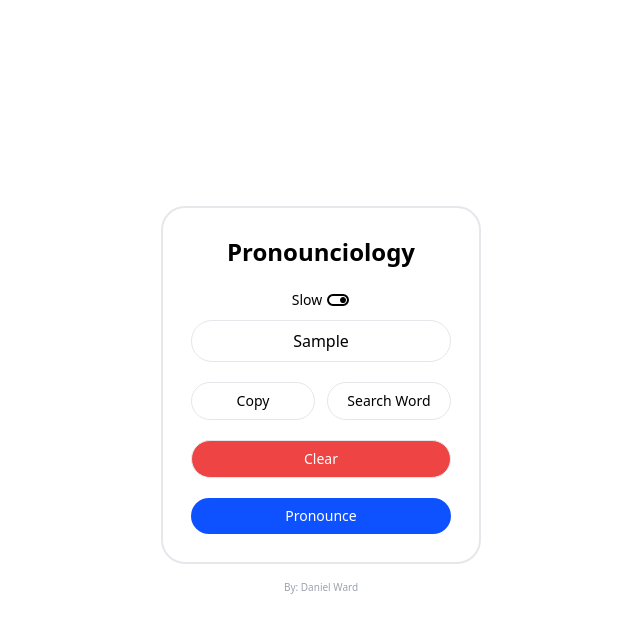
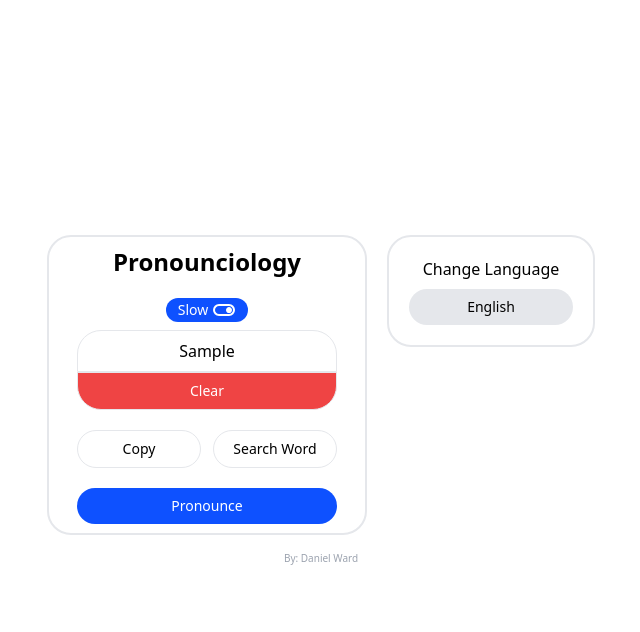
Before and after one commit to Quarantiine/Pronounciology, a Next.js app: page / in a window 1280 px wide. Both pictures are taken after typing "Sample" into the empty fields and a click on the button "Slow". Shown: the top 632 px of the page, without its empty margins (319-959 px from the left). Built offline with nearby package versions, Linux system fonts and the light colour scheme.

Commit message:
added new features

```diff
--- a/src/app/page.jsx
+++ b/src/app/page.jsx
@@ -3,7 +3,7 @@ import PronounceContainer from "@/components/PronounceContainer";
 export default function Home() {
 	return (
 		<>
-			<main className="flex flex-col gap-4 justify-center items-center absolute top-0 left-0 w-full h-full px-10">
+			<main className="flex flex-col gap-4 justify-center items-center absolute top-0 left-0 w-full h-full px-5 sm:px-10">
 				<PronounceContainer />
 
 				<p className="text-[10px] text-gray-400">By: Daniel Ward</p>
--- a/src/components/PronounceContainer.jsx
+++ b/src/components/PronounceContainer.jsx
@@ -5,10 +5,22 @@ import React, { useEffect, useRef, useState } from "react";
 
 export default function PronounceContainer({}) {
 	const [inputText, setInputText] = useState("");
+	const [msgLangAbbrText, setMsgLangAbbrText] = useState("en");
+	const [msgLangText, setMsgLangText] = useState("English");
 	const [inputTextLengthCheck, setInputTextLengthCheck] = useState(false);
+	const [openDropDown, setOpenDropDown] = useState(false);
 	const [slowSpeechRate, setSlowSpeechRate] = useState(false);
 	const [copied, setCopied] = useState(false);
 	const inputTextRef = useRef();
+
+	const msgLangs = [
+		{ abbrLang: "en", fullLang: "English" }, // English
+		{ abbrLang: "es", fullLang: "Spanish" }, // Spanish
+		{ abbrLang: "fr", fullLang: "French" }, // French
+		{ abbrLang: "de", fullLang: "German" }, // German
+		{ abbrLang: "it", fullLang: "Italian" }, // Italian
+		{ abbrLang: "pt", fullLang: "Portuguese" }, // Portuguese
+	];
 
 	useEffect(() => {
 		const checkLength = () => {
@@ -18,9 +30,12 @@ export default function PronounceContainer({}) {
 				setInputTextLengthCheck(false);
 			}
 		};
-
 		checkLength();
 	}, [inputText]);
+
+	const handleOpenDropDown = () => {
+		setOpenDropDown(!openDropDown);
+	};
 
 	const handleTextChange = (value) => {
 		setInputText(value);
@@ -35,6 +50,12 @@ export default function PronounceContainer({}) {
 	const handleSpeechRate = (e) => {
 		e.preventDefault();
 		setSlowSpeechRate(!slowSpeechRate);
+	};
+
+	const handleChangeLang = (abbrText, fullText) => {
+		setMsgLangAbbrText(abbrText);
+		setMsgLangText(fullText);
+		setOpenDropDown(false);
 	};
 
 	const handleCopyText = (e) => {
@@ -67,37 +88,64 @@ export default function PronounceContainer({}) {
 		msg.text = inputText;
 
 		const voices = window.speechSynthesis.getVoices();
-		msg.voice = voices[158];
+
+		const voicesList = [
+			{ title: "English", voice: voices[158] }, // English
+			{ title: "Spanish", voice: voices[25] }, // Spanish
+			{ title: "French", voice: voices[19] }, // French
+			{ title: "German", voice: voices[21] }, // German
+			{ title: "Italian", voice: voices[29] }, // Italian
+			{ title: "Portuguese", voice: voices[30] }, // Portuguese
+		];
+
+		const pickVoice = voicesList
+			?.filter((value) => value.title === msgLangText)
+			?.map((v) => v.voice)[0];
+		msg.voice = pickVoice;
+
 		msg.volume = 1; // From 0 to 1
 		msg.rate = slowSpeechRate ? 0.1 : 1; // From 1 to 10
 		msg.pitch = 1; // From 0 to 2
-		msg.lang = "en";
+		msg.lang = msgLangAbbrText;
 
 		if ("speechSynthesis" in window) {
 			if (inputText) {
 				speechSynthesis.speak(msg);
+				// console.log(pickVoice);
 			}
 		} else {
 			alert("Sorry, your browser doesn't support text to speech!");
 		}
 	};
 
+	// useEffect(() => {
+	// 	speechSynthesis.getVoices().map(function (voice, index) {
+	// 		console.log(index + 1, voice.name, voice.default ? voice.default : false);
+	// 	});
+	// });
+
 	return (
-		<>
-			<form className="w-[90%] sm:w-80 h-fit bg-white border-2 rounded-3xl p-7 flex flex-col justify-center items-center gap-5 relative">
+		<div className="flex justify-center items-start gap-5">
+			<form className="w-[90%] sm:w-80 h-[350px] sm:h-[300px] bg-white border-2 rounded-3xl p-7 flex flex-col justify-center items-center gap-5 relative">
 				<h1 className="text-xl sm:text-2xl font-semibold w-full text-center">
 					Pronounciology
 				</h1>
 
-				<div className="flex flex-col justify-center items-center w-full relative gap-2">
+				<div
+					className={`flex flex-col justify-center items-center w-full relative gap-2`}
+				>
 					<button
 						onClick={handleSpeechRate}
-						className="flex justify-center items-center gap-1"
+						className={`flex justify-center items-center gap-1 transition-all rounded-full px-3 ${
+							slowSpeechRate ? "bg-[#0E51FF]" : null
+						}`}
 					>
-						<p className="text-sm">Slow</p>
+						<p className={`text-sm ${slowSpeechRate ? "text-white" : null}`}>
+							Slow
+						</p>
 						{slowSpeechRate ? (
 							<Image
-								src={"/icons/toggle_on.svg"}
+								src={"/icons/toggle_on_white.svg"}
 								alt="on"
 								width={24}
 								height={24}
@@ -111,14 +159,27 @@ export default function PronounceContainer({}) {
 							/>
 						)}
 					</button>
+
+					<div className="relative w-full">
 						<input
-						className="px-3 py-2 rounded-3xl outline-none border w-full text-center placeholder:text-center"
+							className={`px-3 py-2 outline-none border w-full text-center placeholder:text-center ${
+								inputText ? "rounded-t-3xl" : "rounded-3xl"
+							}`}
 							placeholder="Pronounce any word"
 							type="text"
 							onChange={(e) => handleTextChange(e.target.value)}
 							onKeyDown={(e) => e.key === "Enter" && handleSubmit(e)}
 							ref={inputTextRef}
 						/>
+						{inputTextLengthCheck && (
+							<button
+								onClick={handleInputTextRef}
+								className="rounded-b-3xl cursor-pointer px-3 py-2 text-sm w-full hover:opacity-80 transition-all border bg-red-500 text-white"
+							>
+								Clear
+							</button>
+						)}
+					</div>
 				</div>
 
 				<div className="w-full h-auto flex gap-3">
@@ -150,15 +211,6 @@ export default function PronounceContainer({}) {
 					</Link>
 				</div>
 
-				{inputTextLengthCheck && (
-					<button
-						onClick={handleInputTextRef}
-						className="btn border bg-red-500 w-full text-white"
-					>
-						Clear
-					</button>
-				)}
-
 				<button
 					className="btn w-full bg-[#0E51FF] text-white"
 					onClick={handleSubmit}
@@ -166,6 +218,45 @@ export default function PronounceContainer({}) {
 					Pronounce
 				</button>
 			</form>
-		</>
+
+			<div
+				className={`w-52 p-5 border-2 rounded-3xl flex justify-center items-center flex-col gap-5 relative overflow-x-hidden overflow-y-scroll ${
+					openDropDown ? "h-[350px] sm:h-[300px]" : "h-auto"
+				}`}
+			>
+				<div className="w-full flex justify-center items-center flex-col gap-2 h-full">
+					<h1 htmlFor="languageChange">Change Language</h1>
+					<div
+						onClick={handleOpenDropDown}
+						className="bg-gray-200 p-1 rounded-3xl outline-none text-center w-full btn"
+					>
+						{msgLangText}
+					</div>
+
+					<div
+						className={`rounded-3xl w-full py-2 flex flex-col justify-start items-center overflow-x-hidden overflow-y-scroll ${
+							openDropDown ? "100px border" : "hidden"
+						}`}
+					>
+						{openDropDown &&
+							msgLangs.map((lang, index) => {
+								return (
+									<React.Fragment key={index}>
+										<button
+											className="drop-down-btn"
+											onClick={() =>
+												handleChangeLang(lang.abbrLang, lang.fullLang)
+											}
+											name={lang.abbrLang}
+										>
+											{lang.fullLang}
+										</button>
+									</React.Fragment>
+								);
+							})}
+					</div>
+				</div>
+			</div>
+		</div>
 	);
 }
```
Also changed, not shown: public/icons/toggle_off_white.svg (added), public/icons/toggle_on_white.svg (added). Lines whose indentation alone changed are shown as unchanged.
